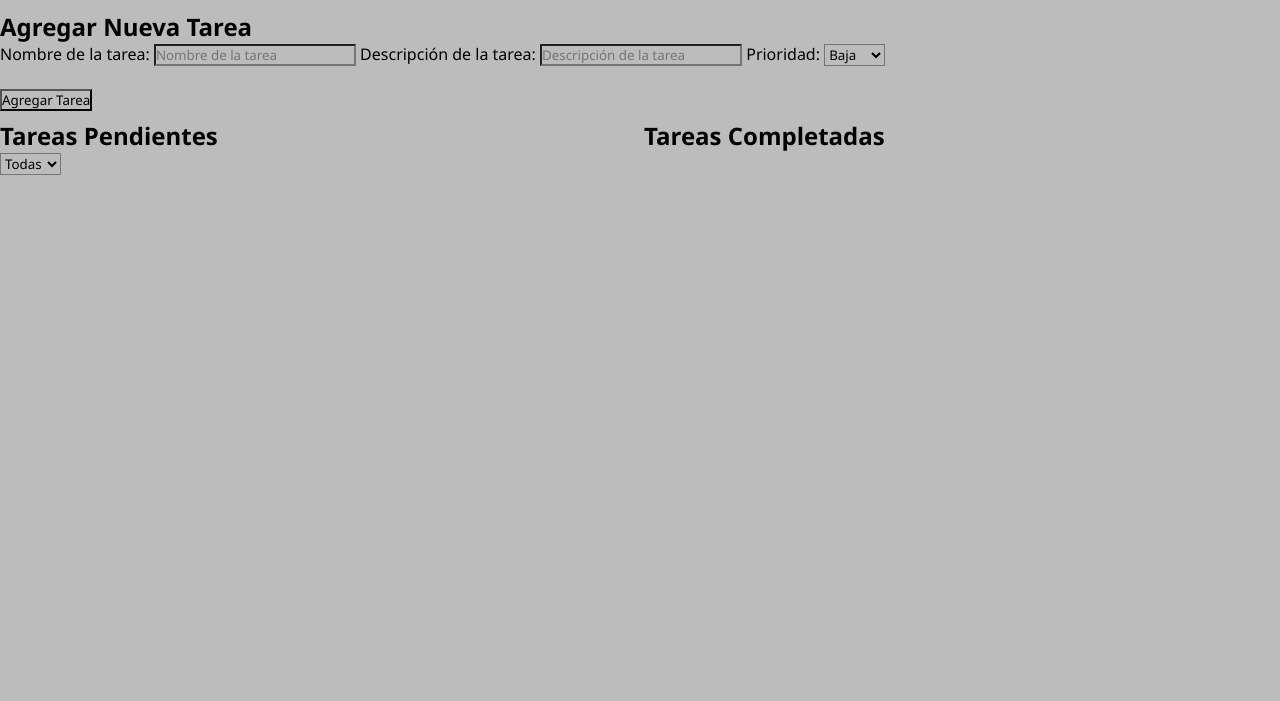
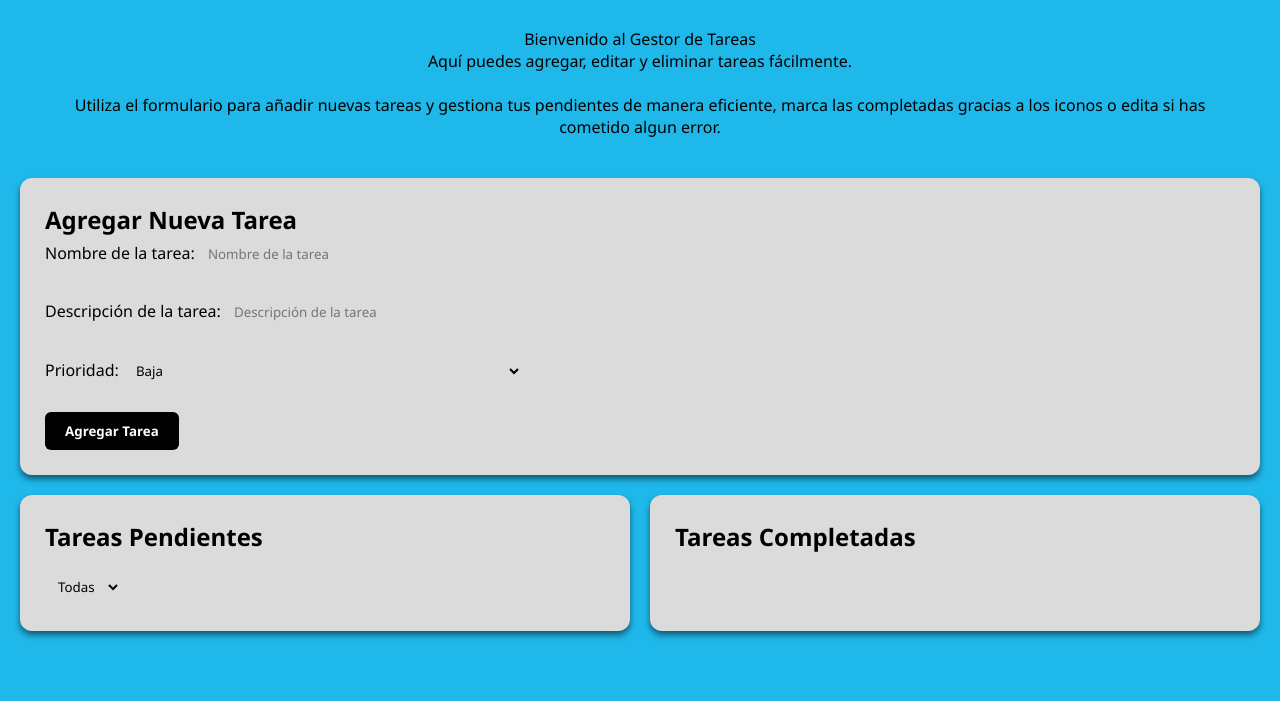
Before and after one commit to AriKILLER/TASK-MANAGER, a plain HTML site: page index.html in a window 1280 px wide. Shown: the part 99-800 px from the top of the page. Drawn offline with Linux system fonts and the light colour scheme.

Commit message:
Estilo agregado y cambios en el HTML

```diff
--- a/css/style.css
+++ b/css/style.css
@@ -3,19 +3,26 @@
     padding: 0;
     box-sizing: border-box;
     font-family: 'Segoe UI', Tahoma, Geneva, Verdana, sans-serif;
-    background-color: #bcbcbc;
+}
+
+body {
+    background-color: #1fb8eb;
     color: #000000;
 }
+
 .icono {
     width: 20px;
     height: 20px;
     cursor: pointer;
     margin-left: 10px;
+    background-color: transparent;
 }
+
 .icono[alt="Completar"] {
     width: 25px;
     height: 25px;
 }
+
 .icono:hover {
     transform: scale(1.2);
     transition: transform 0.2s;
@@ -24,12 +31,38 @@
 .parent {
     display: grid;
     grid-template-columns: repeat(4, 1fr);
-    grid-template-rows: repeat(4, 1fr);
-    gap: 8px;
+    grid-template-rows: auto auto 1fr;
+    gap: 20px;
+    max-width: 1400px;
+    margin: 0 auto;
+    padding: 20px;
 }
 
 .div1 {
     grid-column: span 4 / span 4;
+    text-align: center;
+    padding: 20px;
+    background-color: transparent;
+}
+
+.div1 h1 {
+    background-color: transparent;
+}
+
+.mensaje {
+    background-color: transparent;
+}
+
+.mensaje p {
+    background-color: transparent;
+}
+
+/* Contenedor para los divs 2, 3 y 4 */
+.div2, .div3, .div4 {
+    background-color: #dbdbdb;
+    padding: 25px;
+    border-radius: 12px;
+    box-shadow: 0 4px 6px rgba(0, 0, 0, 0.514);
 }
 
 .div2 {
@@ -37,15 +70,68 @@
     grid-row-start: 2;
 }
 
+.div2 h2, .div2 label, .div2 input, .div2 select, .div2 button, .div2 form {
+    background-color: transparent;
+}
+
+.div2 input, .div2 select {
+    padding: 8px;
+    border: 1px solid #ddd;
+    border-radius: 6px;
+    width: 100%;
+    max-width: 400px;
+}
+
+.div2 button {
+    padding: 10px 20px;
+    background-color: #000000;
+    color: white;
+    border: none;
+    border-radius: 6px;
+    cursor: pointer;
+    font-weight: bold;
+}
+
+.div2 button:hover {
+    background-color: #ffffff;
+    color: black;
+}
+
 .div3 {
     grid-column: span 2 / span 2;
-    grid-row: span 2 / span 2;
     grid-row-start: 3;
+}
+
+.div3 h2, .div3 ul, .div3 select {
+    background-color: transparent;
+}
+
+.div3 select {
+    padding: 8px;
+    border: 1px solid #ddd;
+    border-radius: 6px;
+    margin-top: 15px;
 }
 
 .div4 {
     grid-column: span 2 / span 2;
-    grid-row: span 2 / span 2;
-    grid-column-start: 3;
     grid-row-start: 3;
 }
+
+.div4 h2, .div4 ul {
+    background-color: transparent;
+}
+
+/* Estilos para las listas */
+ul {
+    list-style: none;
+    padding: 0;
+}
+
+li {
+    background-color: #f5f5f5;
+    padding: 12px;
+    margin: 10px 0;
+    border-radius: 8px;
+    border-left: 4px solid #4CAF50;
+}
--- a/index.html
+++ b/index.html
@@ -1,30 +1,53 @@
 <!DOCTYPE html>
 <html lang="en">
   <head>
-    <meta charset="UTF-8">
-    <meta name="viewport" content="width=device-width, initial-scale=1.0">
+    <meta charset="UTF-8" />
+    <meta name="viewport" content="width=device-width, initial-scale=1.0" />
     <title>Gestor de Tareas</title>
-    <link rel="stylesheet" href="css/style.css">
+    <link rel="stylesheet" href="css/style.css" />
   </head>
   <body>
     <div class="parent">
       <div class="div1">
         <h1>Gestor de Tareas</h1>
+        <br /><br />
+        <div class="mensaje">
+          <p>Bienvenido al Gestor de Tareas</p>
+          <p>Aquí puedes agregar, editar y eliminar tareas fácilmente.</p>
+          <br />
+          <p>
+            Utiliza el formulario para añadir nuevas tareas y gestiona tus
+            pendientes de manera eficiente, marca las completadas gracias a los
+            iconos o edita si has cometido algun error.
+          </p>
+        </div>
       </div>
         <div class="div2">
           <h2>Agregar Nueva Tarea</h2>
           <form method="post" onsubmit="agregarTarea(); return false;">
             <label for="nueva-tarea">Nombre de la tarea:</label>
-                <input type="text" id="nueva-tarea" required placeholder="Nombre de la tarea">
+            <input
+              type="text"
+              id="nueva-tarea"
+              required
+              placeholder="Nombre de la tarea"
+            />
+            <br /><br />
             <label for="descripcion-tarea">Descripción de la tarea:</label>
-                <input type="text" id="descripcion-tarea" required placeholder="Descripción de la tarea">
+            <input
+              type="text"
+              id="descripcion-tarea"
+              required
+              placeholder="Descripción de la tarea"
+            />
+            <br /><br />
             <label for="prioridad-tarea">Prioridad:</label>
             <select id="prioridad-tarea">
               <option value="baja">Baja</option>
               <option value="media">Media</option>
               <option value="alta">Alta</option>
             </select>
-                <br><br>
+            <br /><br />
             <button type="submit">Agregar Tarea</button>
           </form>
         </div>
```
Also changed, not shown: 1 other file. Lines whose indentation alone changed are shown as unchanged.
